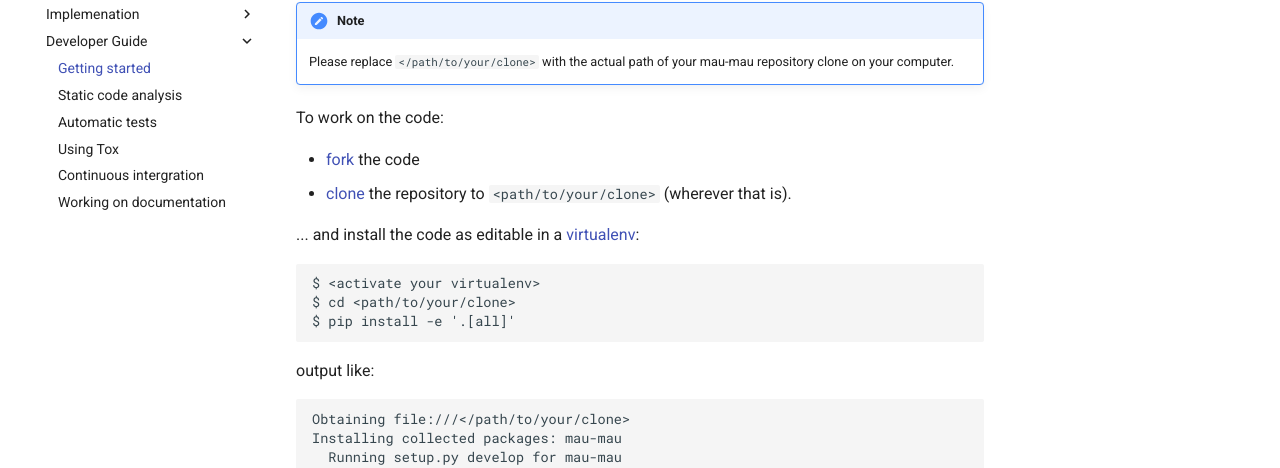
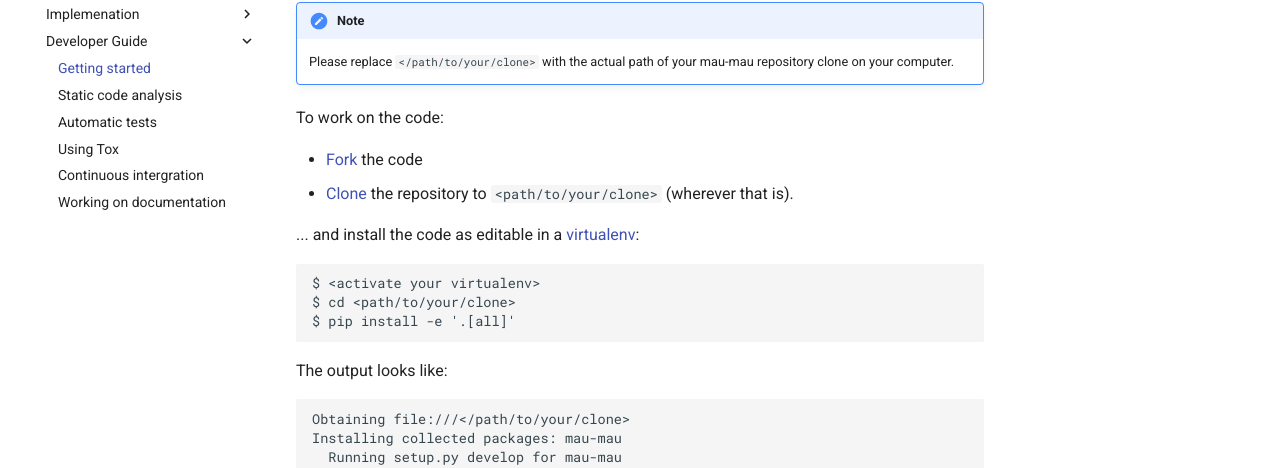
Before and after one commit to obestwalter/mau-mau, an MkDocs documentation site: the page built from docs/dev/getting-started.md, in a window 1280 px wide. Shown: the part 178-646 px from the top of the page. Built offline with MkDocs 1.6.1 and Material for MkDocs 9.7.7, drawn with Linux system fonts in a browser that asks for light colours; comment, search, counter and statistics services are not loaded; old or Windows-style settings are respelled for this version of MkDocs.

Commit message:
more corrections

```diff
--- a/docs/dev/getting-started.md
+++ b/docs/dev/getting-started.md
@@ -5,8 +5,8 @@
 
 To work on the code:
 
-* [fork](https://guides.github.com/activities/forking/) the code
-* [clone](http://rogerdudler.github.io/git-guide/) the repository to `<path/to/your/clone>` (wherever that is).
+* [Fork](https://guides.github.com/activities/forking/) the code
+* [Clone](http://rogerdudler.github.io/git-guide/) the repository to `<path/to/your/clone>` (wherever that is).
 
 ... and install the code as editable in a [virtualenv](../guide/installation.md#in-a-virtualenv):
 
@@ -14,7 +14,7 @@ To work on the code:
     $ cd <path/to/your/clone>
     $ pip install -e '.[all]'
 
-output like:
+The output looks like:
 
     Obtaining file:///</path/to/your/clone>
     Installing collected packages: mau-mau
```
